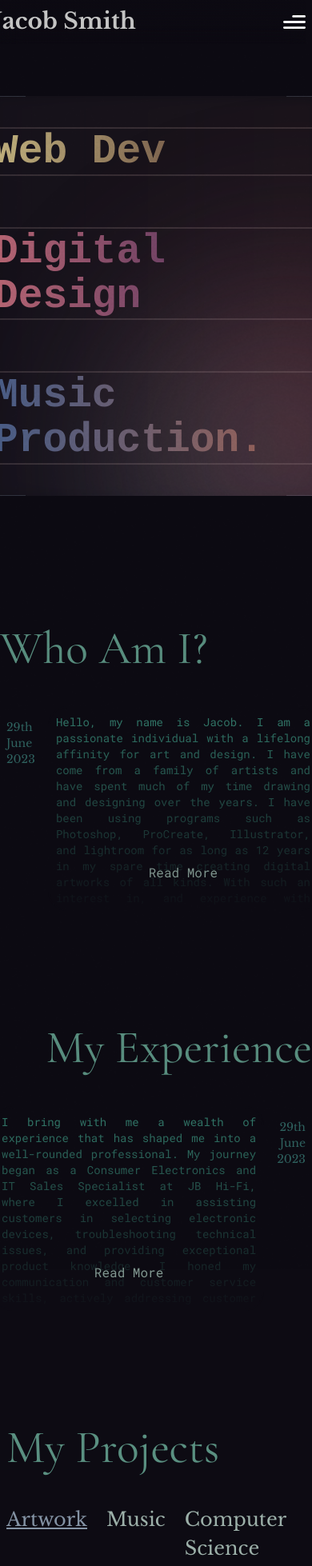
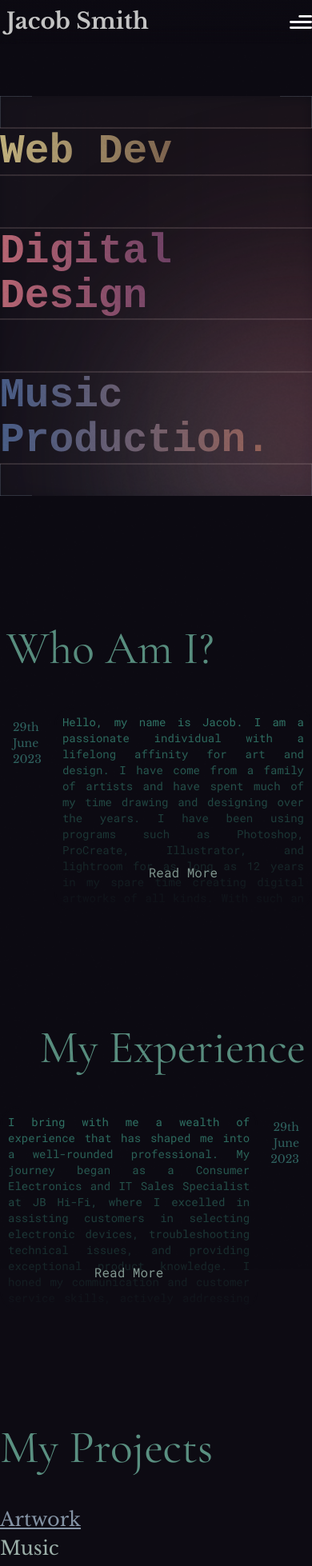
Before and after one commit to xojacob/first_player, a React (Vite) app: page /first_player/myprojects/1 in a window 390 px wide. Shown: the top 1958 px of the page at 80% size. Built offline with nearby package versions, Linux system fonts and the light colour scheme; a web font is replaced by a local one.

Commit message:
MyProjects NAvbar mobile scaling fix

```diff
--- a/src/Components/MyProjects.jsx
+++ b/src/Components/MyProjects.jsx
@@ -13,7 +13,7 @@ const MyProjects = ({ handleClick }) => {
   return (
     <section
       id="myprojects"
-      className="flex w-full items-center justify-center pt-20 pl-4"
+      className=" items-center sm:max-w-[1400px] pt-20 pb-20 mx-auto"
     >
       <div className="flex-col flex ">
         <div
@@ -21,7 +21,7 @@ const MyProjects = ({ handleClick }) => {
         >
           <h1>My Projects</h1>
         </div>
-        <div className="flex flex-row w-screen justify-start lg:max-w-[1400px] sm:px-10">
+        <div className="flex sm:flex-row flex-col w-full lg:max-w-[1400px] sm:px-10 justify-around">
           {projects.map((project) => (
             <Project
               key={project.title}
@@ -39,11 +39,11 @@ const MyProjects = ({ handleClick }) => {
 
 const Project = ({ title, id, selected, name, handleClick }) => {
   return (
-    <div className="flex-initial flex-row lg:max-w-[1400px]">
-      <ul className="sm:flex flex-row pb-20">
+    <div className="flex-initial flex-row">
+      <ul className="sm:flex flex-row">
         <li
           key={id}
-          className={`font-libre cursor-pointer text-[24px] pr-6`}
+          className={`font-libre cursor-pointer text-[24px]`}
           onClick={() => handleClick(id)}
         >
           <Link
--- a/src/Components/Navbar.jsx
+++ b/src/Components/Navbar.jsx
@@ -26,7 +26,7 @@ const Navbar = () => {
               duration={500}
             >
               <h1
-                className={`font-libre font-bold text-[28px] cursor-pointer text-[#c8c8c8] hover:text-[#ffffff] ${styles.nameGradient}`}
+                className={`font-libre font-bold text-[28px] cursor-pointer ml-2 text-[#c8c8c8] hover:text-[#ffffff] ${styles.nameGradient}`}
               >
                 Jacob Smith
               </h1>
@@ -56,7 +56,7 @@ const Navbar = () => {
           ))}
         </ul>
 
-        <div className="sm:hidden flex fex-1 justify-end ">
+        <div className="sm:hidden ">
           <img
             src={toggle ? close : menu}
             alt="menu"
@@ -71,7 +71,7 @@ const Navbar = () => {
             <ul
               className={`${
                 toggle ? "flex visible" : "hidden"
-              } list-none flex flex-col pt-5 justify-end flex-1 transition-all duration5300 ease-in-out`}
+              } list-none flex flex-col pt-5 justify-end flex-1 transition-all duration-300 ease-in-out`}
             >
               {navLinks.map((nav, index) => (
                 <li
```
